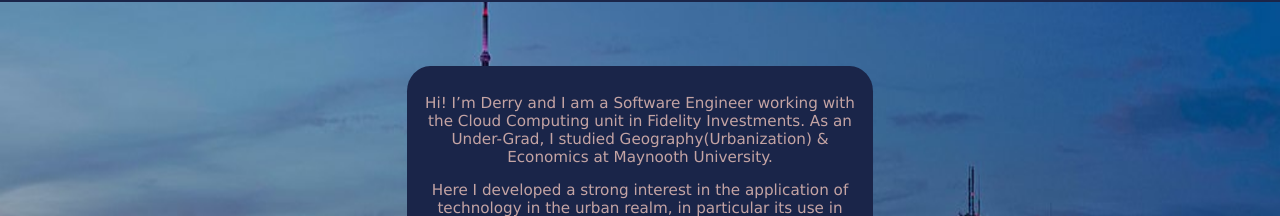
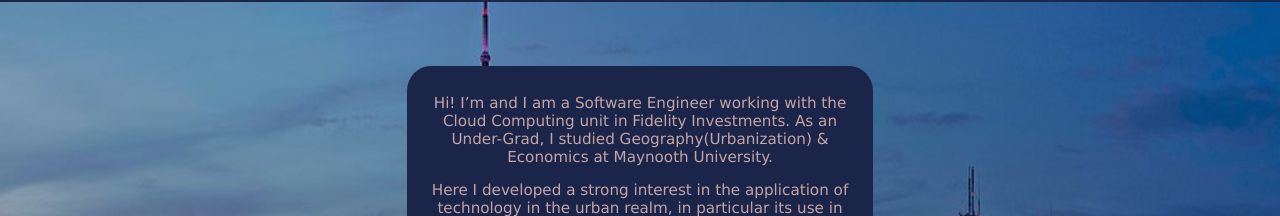
Before and after one commit to stone-monkeys/react-deploy, a React (Create React App) app: page /#/about in a window 1280 px wide. Shown: the part 116-332 px from the top of the page. Built offline with nearby package versions, Linux system fonts and the light colour scheme.

Commit message:
update heroku

```diff
--- a/package.json
+++ b/package.json
@@ -25,7 +25,8 @@
     "start": "react-scripts start",
     "build": "react-scripts build",
     "test": "react-scripts test",
-    "eject": "react-scripts eject"
+    "eject": "react-scripts eject",
+    "heroku-postbuild": "npm run build"
   },
   "eslintConfig": {
     "extends": [
--- a/src/About.js
+++ b/src/About.js
@@ -18,7 +18,7 @@ class About extends Component {
                <div className="aboutMe">
 
                         <p id="pone">
-                            Hi! I’m Derry and I am a Software Engineer working with the Cloud Computing unit in Fidelity Investments.
+                            Hi! I’m  and I am a Software Engineer working with the Cloud Computing unit in Fidelity Investments.
                             As an Under-Grad, I studied Geography(Urbanization) & Economics at Maynooth University.
                         </p>
 
```
Also changed, not shown: 1 other file (tests, documents, lock files or other folders).
